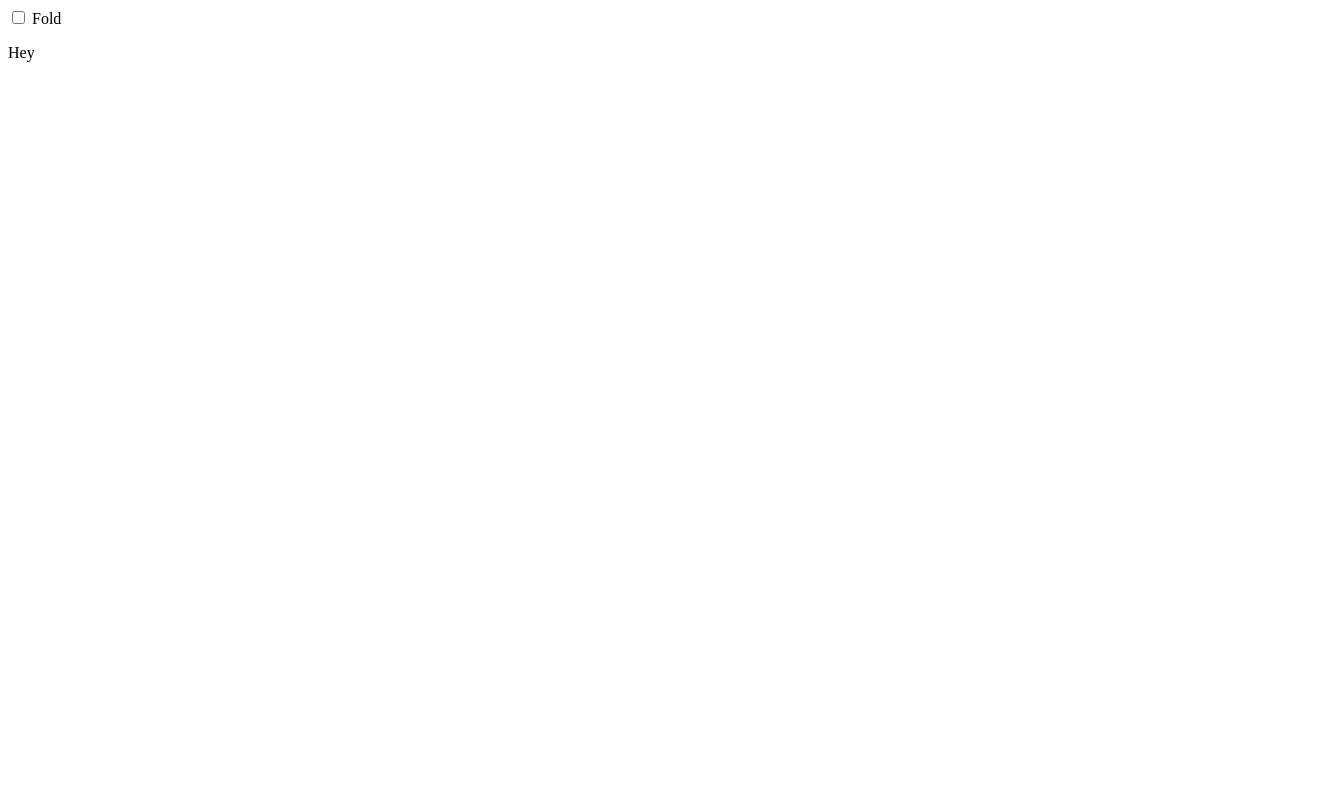
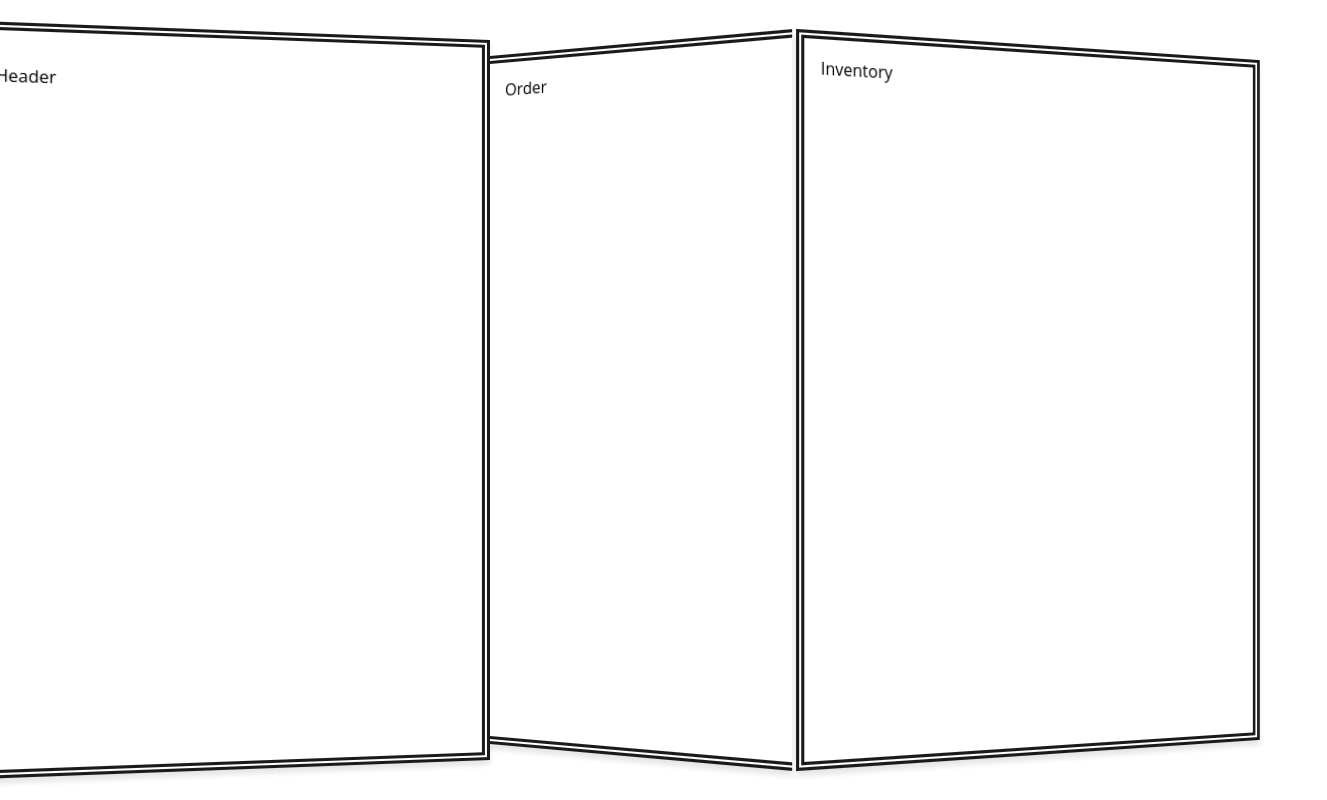
Before and after one commit to thisispayam/giftopy, a React app: page / in a window 1280 px wide. Shown: the whole page, 1327 px wide, since content can reach past the window. Built offline with nearby package versions, Linux system fonts and the light colour scheme.

Commit message:
adding app, inventory,order,header components

```diff
--- a/public/index.html
+++ b/public/index.html
@@ -6,10 +6,7 @@
     <title>Giftopy - Send gifts all over</title>
   </head>
   <body>
-    <input type="checkbox" id="fold">
-    <label for="fold">Fold</label>
-
-    <div id="App">
+    <div id="main">
       <!-- React app will go here -->
     </div>
   </body>
--- /dev/null
+++ b/src/components/App.js
@@ -0,0 +1,20 @@
+import React from 'react';
+import Header from './Header';
+import Order from './Order';
+import Inventory from './Inventory';
+
+class App extends React.Component{
+    render(){
+        return(
+            <div className="giftopy">
+                <div className="menu">
+                    <Header />
+                </div>
+                <Order />
+                <Inventory />
+            </div>
+        )
+    }
+}
+
+export default App;
--- /dev/null
+++ b/src/components/Header.js
@@ -0,0 +1,11 @@
+import React from 'react';
+
+class Header extends React.Component {
+    render(){
+        return(
+            <p>Header</p>
+        )
+    }
+}
+
+export default Header;
--- /dev/null
+++ b/src/components/Inventory.js
@@ -0,0 +1,11 @@
+import React from 'react';
+
+class Inventory extends React.Component {
+    render(){
+        return(
+            <p>Inventory</p>
+        )
+    }
+}
+
+export default Inventory;
--- /dev/null
+++ b/src/components/Order.js
@@ -0,0 +1,11 @@
+import React from 'react';
+
+class Order extends React.Component {
+    render(){
+        return(
+            <p>Order</p>
+        )
+    }
+}
+
+export default Order;
--- a/src/components/StorePicker.js
+++ b/src/components/StorePicker.js
@@ -2,7 +2,14 @@ import React from 'react';
 
 class StorePicker extends React.Component {
     render(){
-        return <p>Hey</p>;
+        return (
+            <form className="store-selector">
+                 {/* This component is the entrance to the actual store */}
+                <h2> Please Enter A Store </h2>
+                <input type="text" required placeholder="Store Name" />
+                <button type="submit">Visit Store </button>
+            </form>
+        )
     }
 }
 
--- a/src/css/style.styl
+++ b/src/css/style.styl
@@ -84,7 +84,7 @@ header.top
 
 // Folding Transforms
 // Take off folding when not checked
-input#fold:not(:checked) ~ #App
+input#fold:not(:checked) ~ #main
   .catch-of-the-day > *
       transform none
 
--- a/src/index.js
+++ b/src/index.js
@@ -1,6 +1,10 @@
 import React from 'react';
 import {render} from 'react-dom';
+import StorePicker from './components/StorePicker';
+import App from './components/App';
 
-import StorePicker from './components/StorePicker';
 
-render(<StorePicker />,document.querySelector('#App' ));
+
+import './css/style.css';
+
+render(<App />,document.querySelector('#main' ));
```
Also changed, not shown: src/css/style.css.
